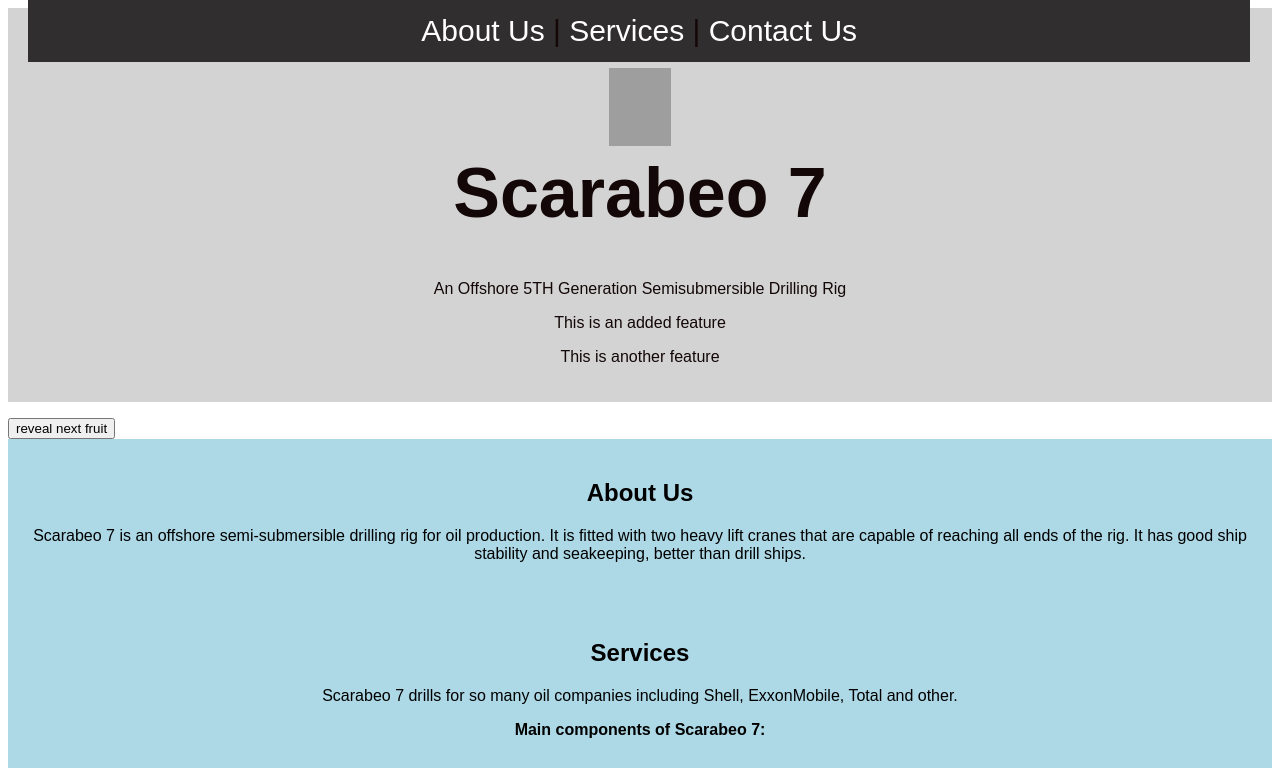
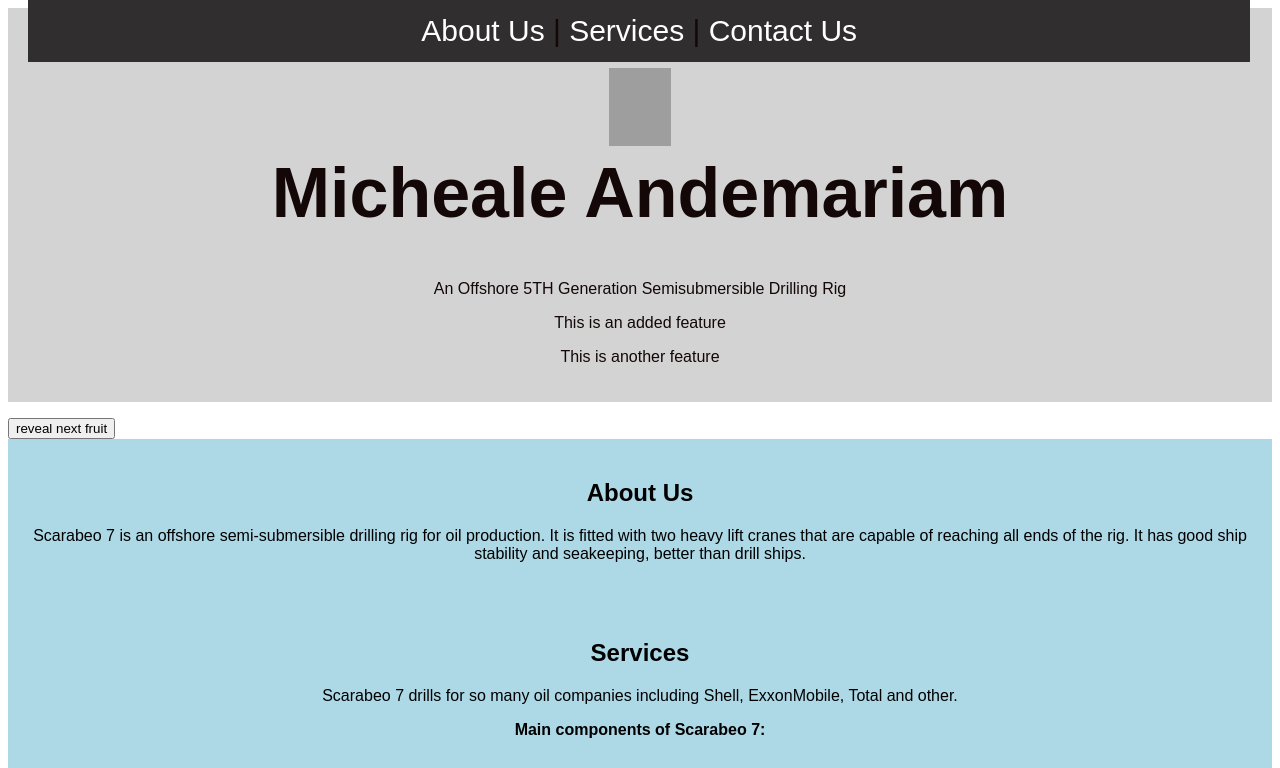
Before and after one commit to scarabeo7/Landing-page, a plain HTML site: page index.html in a window 1280 px wide. Shown: the top 768 px of the page. Drawn offline with Linux system fonts and the light colour scheme; grey boxes are pictures that could not be loaded.

Commit message:
changed h1

```diff
--- a/index.html
+++ b/index.html
@@ -15,7 +15,7 @@
     <div id="header">
         <img id="header-img" src="https://upload.wikimedia.org/wikipedia/commons/0/04/Eni_saipem_scarabeo_7.jpg"
             alt="image of scarabeo 7 rig">
-        <h1>Scarabeo 7</h1>
+        <h1>Micheale Andemariam</h1>
         <p>An Offshore 5TH Generation Semisubmersible Drilling Rig</p>
         <p>This is an added feature</p>
         <p>This is another feature</p>
```
